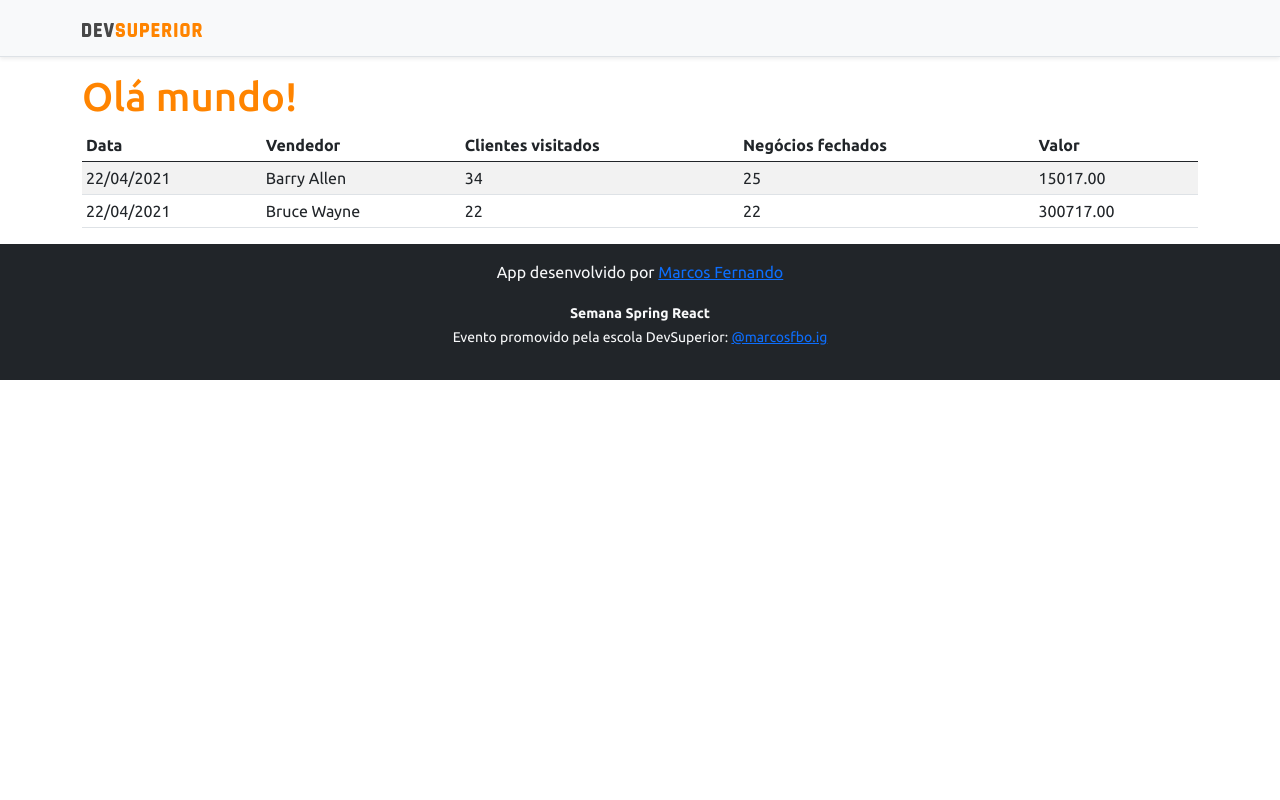
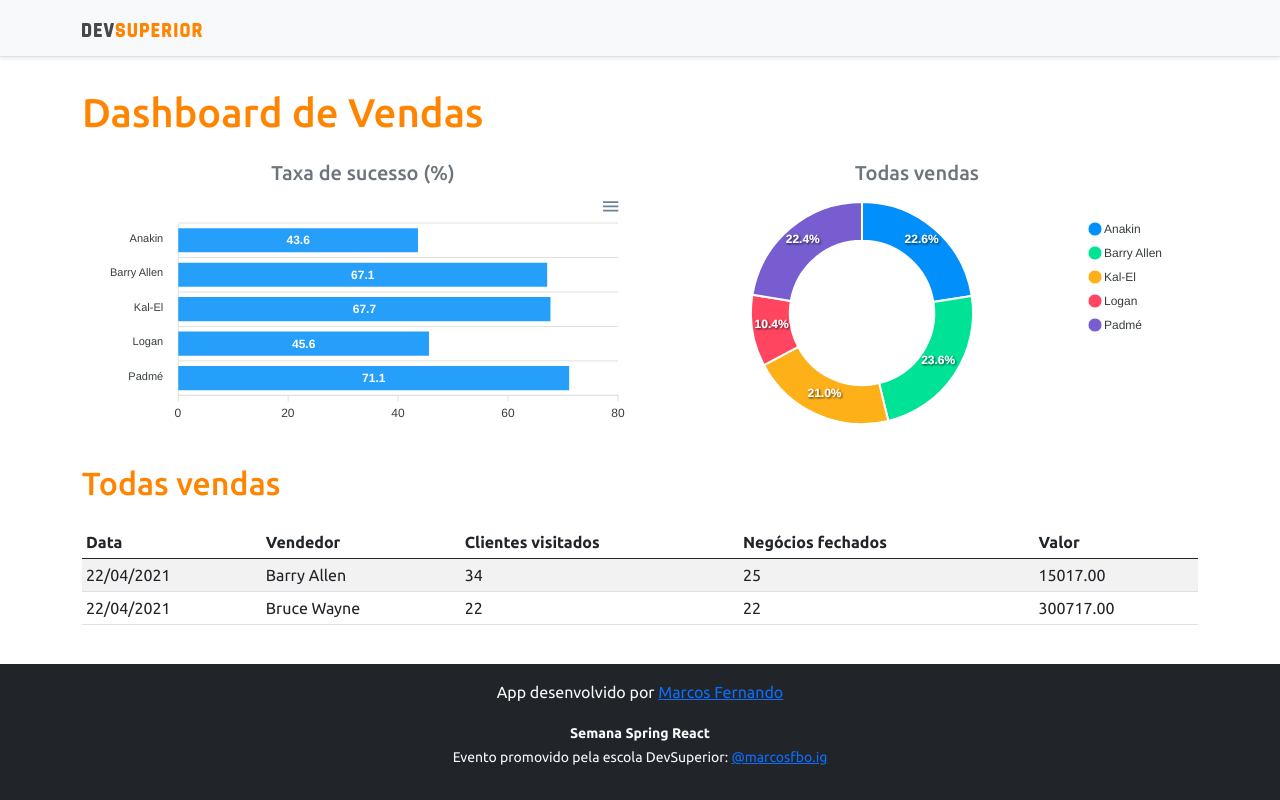
Before and after one commit to marcosfbo/ws-mftech, a React (Create React App) app in the folder frontend/: page / in a window 1280 px wide. Built offline with nearby package versions, Linux system fonts and the light colour scheme.

Commit message:
Gráficos estáticos

```diff
--- a/frontend/package.json
+++ b/frontend/package.json
@@ -11,8 +11,10 @@
     "@types/node": "^12.0.0",
     "@types/react": "^17.0.0",
     "@types/react-dom": "^17.0.0",
+    "apexcharts": "^3.26.1",
     "bootstrap": "^5.0.0",
     "react": "^17.0.2",
+    "react-apexcharts": "^1.3.9",
     "react-dom": "^17.0.2",
     "react-scripts": "4.0.3",
     "typescript": "^4.1.2",
--- a/frontend/src/App.tsx
+++ b/frontend/src/App.tsx
@@ -1,4 +1,6 @@
+import BarChart from "components/BarChart";
 import DataTable from "components/DataTable";
+import DonutChart from "components/DonutChart";
 import Footer from "components/Footer";
 import NavBar from "components/NavBar";
 
@@ -7,8 +9,22 @@
     <>
       <NavBar />
       <div className = "container">
-        <h1 className="text-primary">Olá mundo!</h1>
+        <h1 className="text-primary py-3">Dashboard de Vendas</h1>
 
+        <div className="row px-3">
+          <div className="col-sm-6">
+            <h5 className="text-center text-secondary">Taxa de sucesso (%)</h5>
+            <BarChart />
+          </div>
+          <div className="col-sm-6">
+            <h5 className="text-center text-secondary">Todas vendas</h5>
+            <DonutChart />
+          </div>
+        </div>
+
+        <div className="py-3">
+          <h2 className="text-primary">Todas vendas</h2>
+        </div>
         <DataTable />
       </div>
 
--- /dev/null
+++ b/frontend/src/components/BarChart/index.tsx
@@ -0,0 +1,34 @@
+import Chart from 'react-apexcharts'
+
+const BarChart = () => { //função lambda (anônima)
+    const options = {
+        plotOptions: {
+            bar: {
+                horizontal: true,
+            }
+        },
+    };
+
+    const mockData = {
+        labels: {
+            categories: ['Anakin', 'Barry Allen', 'Kal-El', 'Logan', 'Padmé']
+        },
+        series: [
+            {
+                name: "% Sucesso",
+                data: [43.6, 67.1, 67.7, 45.6, 71.1]
+            }
+        ]
+    };
+
+    return (
+        <Chart
+            options={{ ...options, xaxis: mockData.labels }}
+            series={mockData.series}
+            type="bar"
+            height="240"
+        />
+    );
+}
+
+export default BarChart;
--- /dev/null
+++ b/frontend/src/components/DonutChart/index.tsx
@@ -0,0 +1,24 @@
+import Chart from 'react-apexcharts'
+
+const DonutChart = () => { //função lambda (anônima)
+    const mockData = {
+        series: [477138, 499928, 444867, 220426, 473088],
+        labels: ['Anakin', 'Barry Allen', 'Kal-El', 'Logan', 'Padmé']
+    }
+
+    const options = {
+        legend: {
+            show: true
+        }
+    }
+    return (
+        <Chart
+            options={{ ...options, labels: mockData.labels }}
+            series={mockData.series}
+            type="donut"
+            height="240"
+        />
+    );
+}
+
+export default DonutChart;
--- a/frontend/src/components/Footer/index.tsx
+++ b/frontend/src/components/Footer/index.tsx
@@ -1,6 +1,5 @@
 const Footer = () => { //função lambda (anônima)
     return (
-        <div>
         <footer className="footer mt-auto py-3 bg-dark">
             <div className="container">
                 <p className="text-light">App desenvolvido por <a href="https://github.com/marcosfbo" target="_blank" rel="noreferrer">Marcos Fernando</a></p>
@@ -8,7 +7,6 @@
       Evento promovido pela escola DevSuperior: <a href="https://instagram.com/marcosfbo.ig" target="_blank" rel="noreferrer">@marcosfbo.ig</a></small></p>
             </div>
         </footer>
-        </div>
     );
 }
 
```
Also changed, not shown: 1 other file (tests, documents, lock files or other folders). Lines whose indentation alone changed are shown as unchanged.
